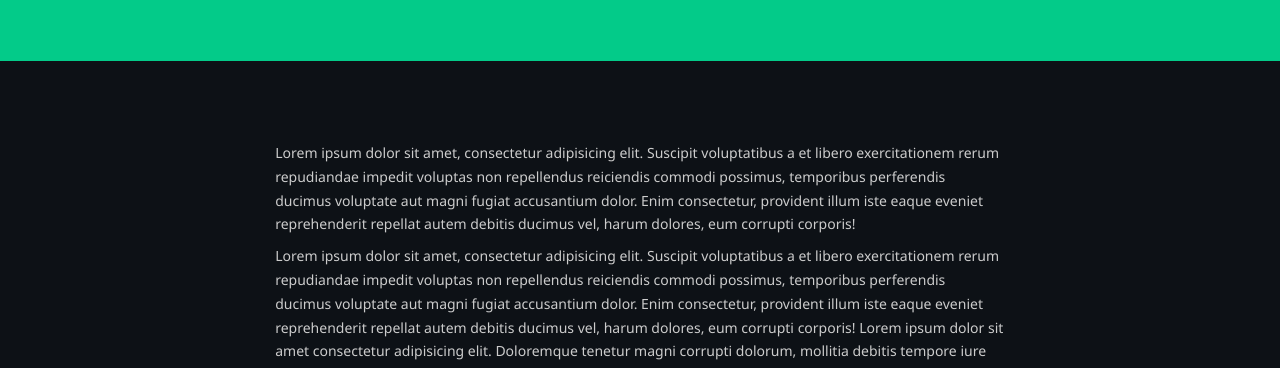
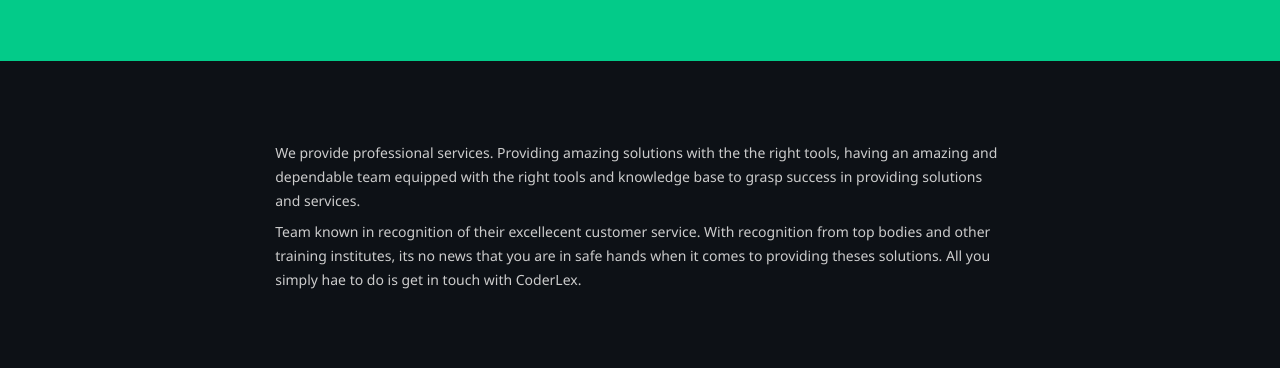
Before and after one commit to michael-salam/coderlex, a website: page about.html in a window 1280 px wide. Shown: the part 252-620 px from the top of the page. Drawn offline with Linux system fonts and the light colour scheme.

Commit message:
Update about.html
Filled in about info

```diff
--- a/about.html
+++ b/about.html
@@ -91,23 +91,15 @@
 
     <section class="about-section section">
       <p class="copy">
-        Lorem ipsum dolor sit amet, consectetur adipisicing elit. Suscipit
-        voluptatibus a et libero exercitationem rerum repudiandae impedit
-        voluptas non repellendus reiciendis commodi possimus, temporibus
-        perferendis ducimus voluptate aut magni fugiat accusantium dolor. Enim
-        consectetur, provident illum iste eaque eveniet reprehenderit repellat
-        autem debitis ducimus vel, harum dolores, eum corrupti corporis!
-      </p>
+        We provide professional services. Providing amazing solutions with the
+        the right tools, having an amazing and dependable team equipped with the
+        right tools and knowledge base to grasp success in providing solutions
+        and services.
       <p class="copy">
-        Lorem ipsum dolor sit amet, consectetur adipisicing elit. Suscipit
-        voluptatibus a et libero exercitationem rerum repudiandae impedit
-        voluptas non repellendus reiciendis commodi possimus, temporibus
-        perferendis ducimus voluptate aut magni fugiat accusantium dolor. Enim
-        consectetur, provident illum iste eaque eveniet reprehenderit repellat
-        autem debitis ducimus vel, harum dolores, eum corrupti corporis! Lorem
-        ipsum dolor sit amet consectetur adipisicing elit. Doloremque tenetur
-        magni corrupti dolorum, mollitia debitis tempore iure voluptatem at
-        ipsa.
+        Team known in recognition of their excellecent customer service. With
+        recognition from top bodies and other training institutes, its no news
+        that you are in safe hands when it comes to providing theses solutions.
+        All you simply hae to do is get in touch with CoderLex.
       </p>
     </section>
 
```
